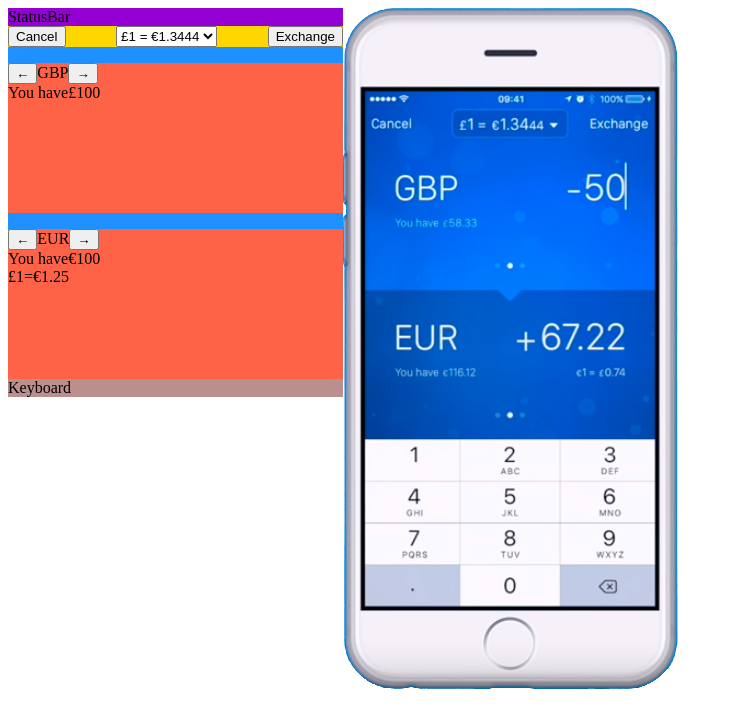
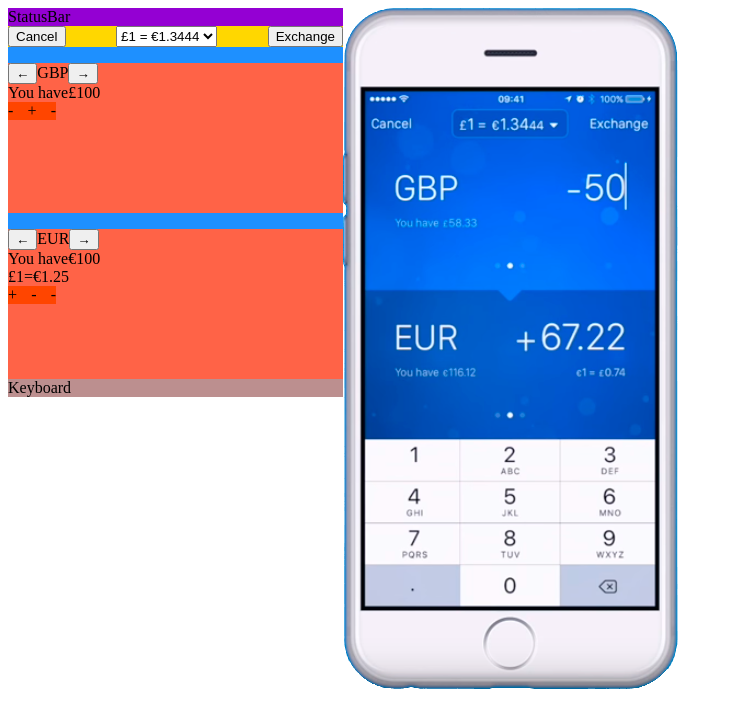
Before and after one commit to Ohar/test-revolut-exchange, a React app: page / in a window 1280 px wide. Shown: the top 728 px of the page, without its empty margins (0-733 px from the left). Built offline with nearby package versions, Linux system fonts and the light colour scheme; the HTML template or start-up script is replaced by a standard one.

Commit message:
Add page markers

```diff
--- a/src/components/CurrencyScreen/index.jsx
+++ b/src/components/CurrencyScreen/index.jsx
@@ -1,4 +1,5 @@
 import AccountInfo from '@/components/AccountInfo'
+import PageIndicator from '@/components/PageIndicator'
 import RateInfo from '@/components/RateInfo'
 import currencyList from '@/consts/currencyList'
 import currencySelectorStates from '@/consts/currencySelectorStates'
@@ -76,6 +77,7 @@ class CurrencyScreen extends Component {
           : null
         }
 
+        <PageIndicator type={type}/>
       </li>
     )
   }
--- /dev/null
+++ b/src/components/PageIndicator/index.jsx
@@ -0,0 +1,22 @@
+import currencyList from '@/consts/currencyList'
+import PageMarker from '@/components/PageMarker'
+import React from 'react'
+import './style.less'
+
+export default function PageIndicator ({type}) {
+  return (
+    <section className='PageIndicator'>
+      {
+        currencyList.map(
+          currency => (
+            <PageMarker
+              key={currency}
+              currency={currency}
+              type={type}
+            />
+          )
+        )
+      }
+    </section>
+  )
+}
--- /dev/null
+++ b/src/components/PageIndicator/style.less
@@ -0,0 +1,6 @@
+.PageIndicator {
+  background-color: orangered;
+  display: flex;
+  justify-content: space-between;
+  width: 3rem;
+}
--- /dev/null
+++ b/src/components/PageMarker/index.jsx
@@ -0,0 +1,31 @@
+import currencySelectorStates from '@/consts/currencySelectorStates'
+import React from 'react'
+import classNames from 'classnames'
+import connect from 'react-redux/es/connect/connect'
+import './style.less'
+
+function PageMarker (props) {
+  const {currency, type} = props
+  const activeCurrency   = props[type] // “from” or “to”
+  const isActive         = currency === activeCurrency
+
+  return (
+    <span
+      className={classNames(
+        'PageMarker',
+      )}
+    >
+      {isActive ? '+' : '-'}
+    </span>
+  )
+}
+
+function mapStateToProps (state, ownProps) {
+  return {
+    ...ownProps,
+    [currencySelectorStates.from]: state.currencyState.from,
+    [currencySelectorStates.to]  : state.currencyState.to,
+  }
+}
+
+export default connect(mapStateToProps)(PageMarker)
--- /dev/null
+++ b/src/components/PageMarker/style.less
@@ -0,0 +1,6 @@
+.PageIndicator {
+  background-color: orangered;
+  display: flex;
+  justify-content: space-between;
+  width: 3rem;
+}
```
